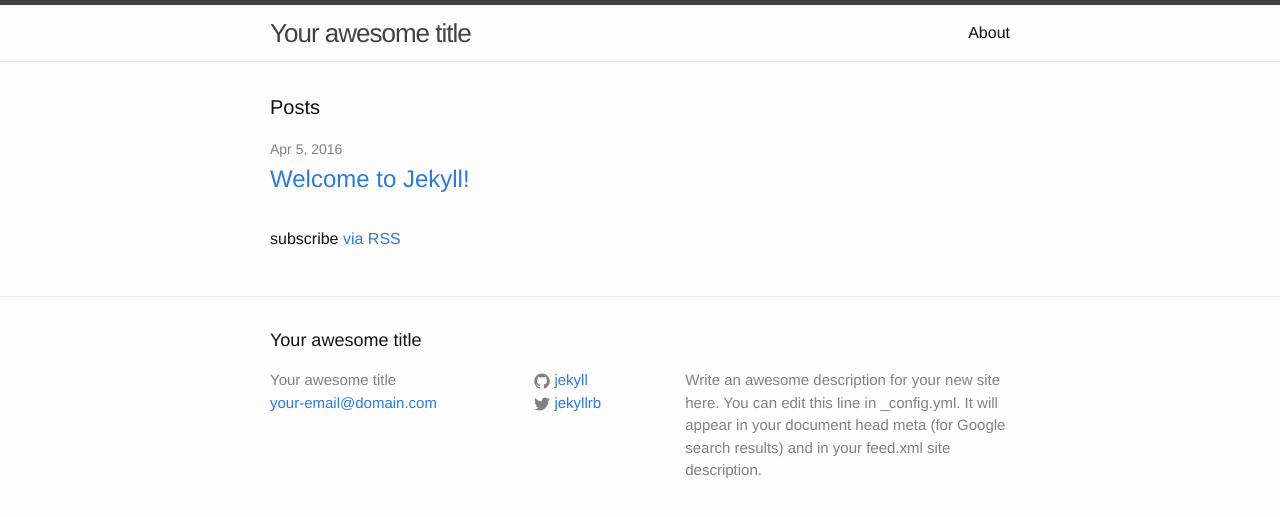
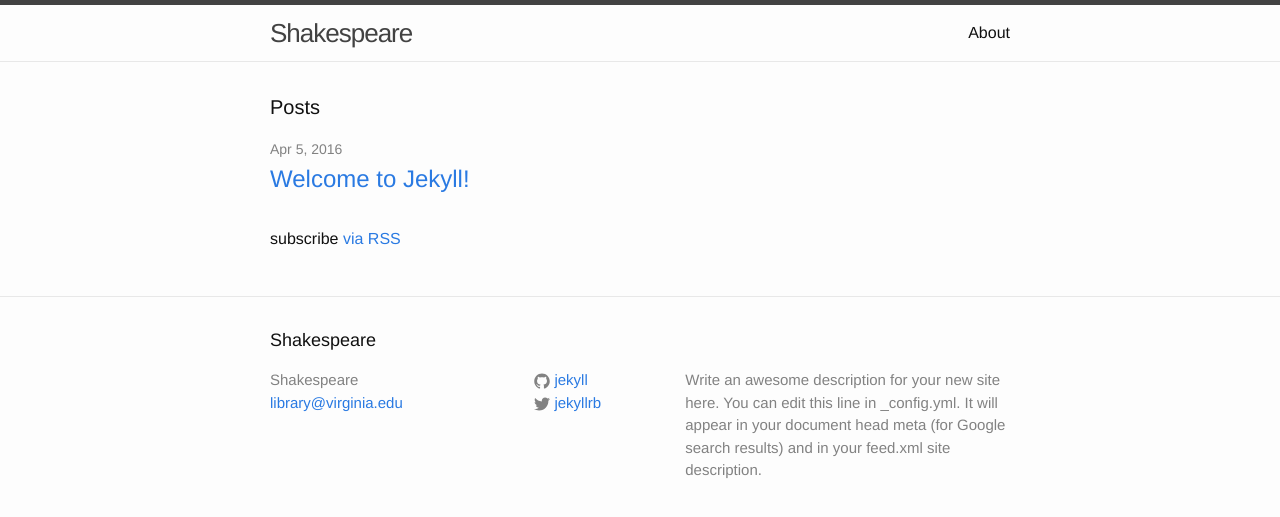
Before and after one commit to uvalib/shakespeare, a Jekyll site: the page built from index.html, in a window 1280 px wide. Shown: the top 517 px of the page. Built offline with Jekyll 4.4.1, drawn with Linux system fonts in a browser that asks for light colours.

Commit message:
UX-833 #comment adjust jekyll config file title, email, and url

```diff
--- a/_config.yml
+++ b/_config.yml
@@ -1,12 +1,12 @@
 # Site settings
-title: Your awesome title
-email: your-email@domain.com
+title: Shakespeare
+email: library@virginia.edu
 description: > # this means to ignore newlines until "baseurl:"
   Write an awesome description for your new site here. You can edit this
   line in _config.yml. It will appear in your document head meta (for
   Google search results) and in your feed.xml site description.
-baseurl: "" # the subpath of your site, e.g. /blog/
-url: "http://yourdomain.com" # the base hostname & protocol for your site
+baseurl: "/" # the subpath of your site, e.g. /blog/
+url: "http://shakespeare.lib.virginia.edu" # the base hostname & protocol for your site
 twitter_username: jekyllrb
 github_username:  jekyll
 
```
